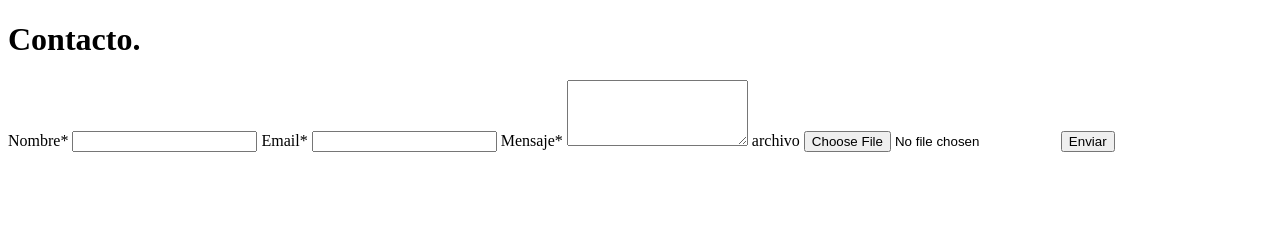
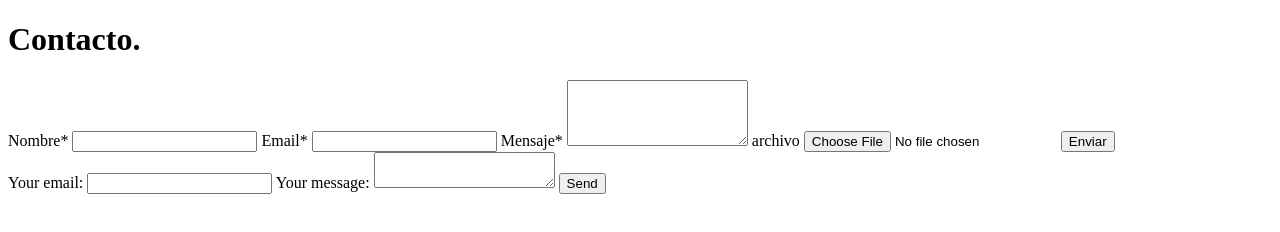
Before and after one commit to PparraProf/santotoparra, a plain HTML site: page index.html in a window 1280 px wide. Drawn offline with Linux system fonts and the light colour scheme.

Commit message:
Update index.html

```diff
--- a/index.html
+++ b/index.html
@@ -24,6 +24,23 @@
 
         <button type="submit">Enviar</button>
     </form>
+  <form
+  action="https://formspree.io/f/mdoyejew"
+  method="POST"
+>
+  <label>
+    Your email:
+    <input type="email" name="_replyto">
+  </label>
+  <label>
+    Your message:
+    <textarea name="message"></textarea>
+  </label>
+
+  <!-- your other form fields go here -->
+
+  <button type="submit">Send</button>
+</form>
 
 
   </body>
```
